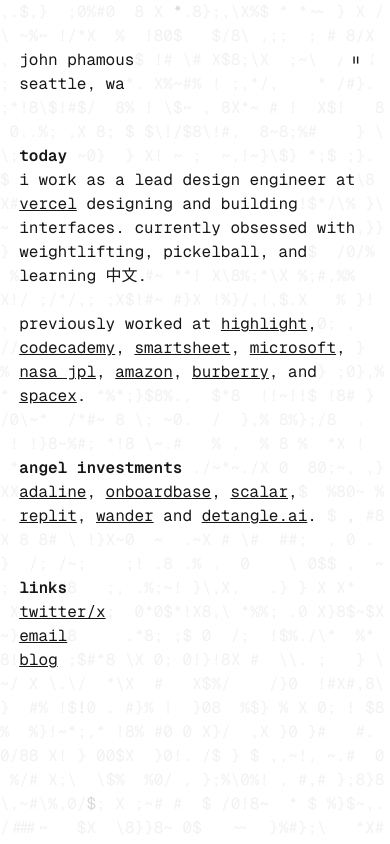
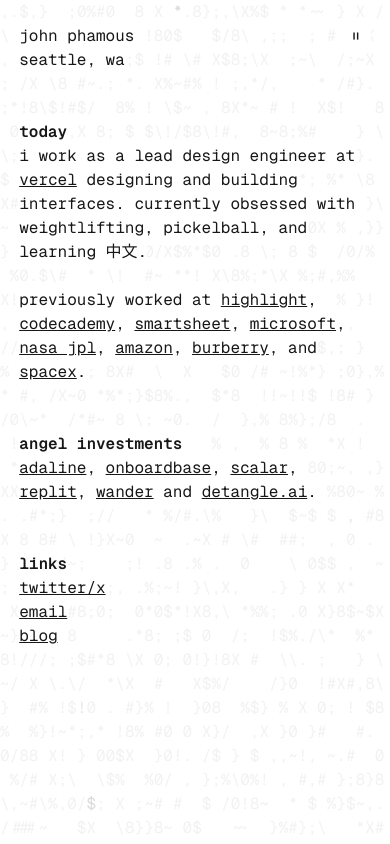
Before and after one commit to JohnPhamous/pham.codes, a Next.js app: page / in a window 390 px wide. Built offline with nearby package versions, Linux system fonts and the light colour scheme.

Commit message:
chore: Update page layout styles for improved responsiveness

```diff
--- a/pages/index.tsx
+++ b/pages/index.tsx
@@ -26,7 +26,7 @@ const Home: NextPage<HomeProps> = () => {
 
   return (
     <main
-      className={`${styles.container} relative leading-normal pl-[2ch] pt-[2lh] pr-[2ch] sm:pt-[2lh] sm:pl-[7ch] min-h-[100dvh] pb-[2lh]`}
+      className={`${styles.container} relative leading-normal pl-[2ch] pt-[1lh] pr-[2ch] sm:pt-[2lh] sm:pl-[7ch] min-h-[100dvh] pb-[1lh]`}
       id="new"
       style={
         {
@@ -54,7 +54,7 @@ const Home: NextPage<HomeProps> = () => {
       </p>
 
       <button
-        className="!absolute top-[2lh] right-[2ch] sm:right-[7ch] hover:bg-black h-[1lh] transition-colors !w-[3ch] focus-visible:outline focus-visible:outline-2 focus-visible:outline-[#006aff] rounded-none hover:!text-white font-medium bg-white animate-textFade"
+        className="!absolute top-[1lh] right-[2ch] sm:right-[7ch] hover:bg-black h-[1lh] transition-colors !w-[3ch] focus-visible:outline focus-visible:outline-2 focus-visible:outline-[#006aff] rounded-none hover:!text-white font-medium bg-white animate-textFade"
         style={{
           animationDelay: `calc(1 * var(--animation-delay-step))`,
         }}
```
